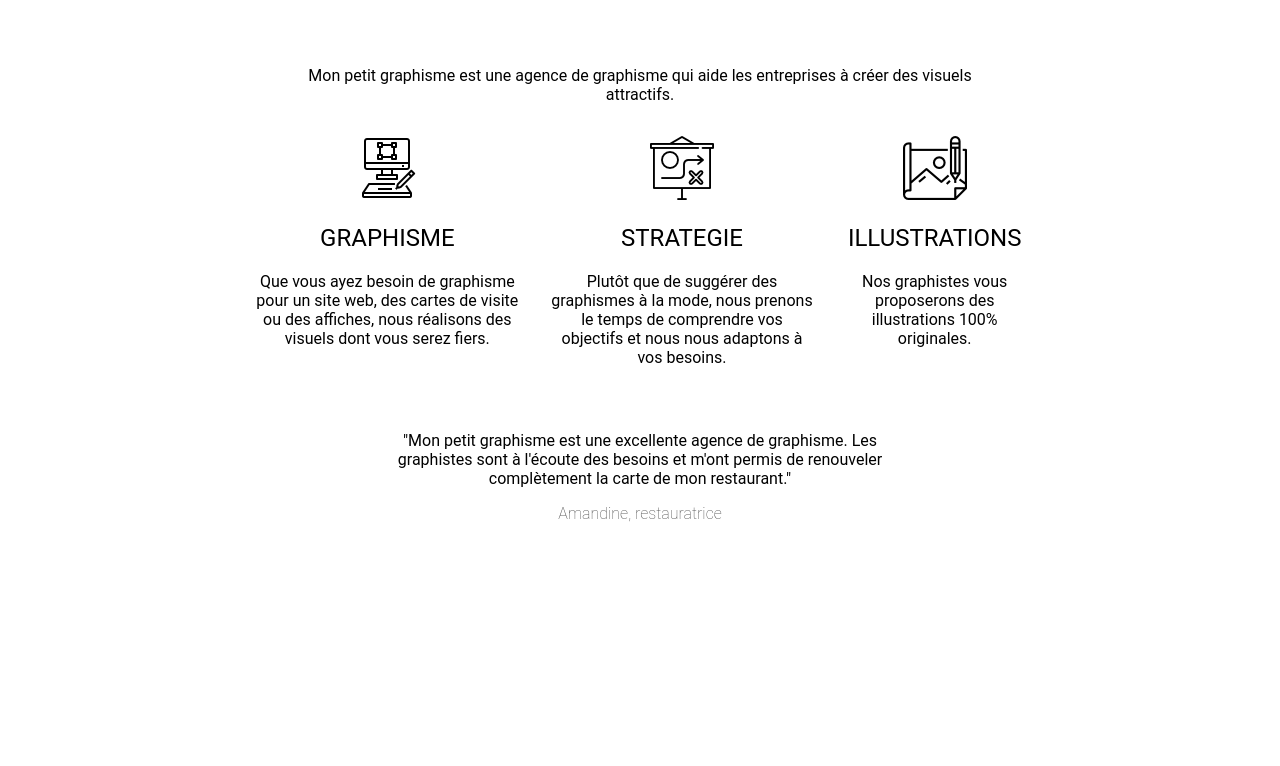
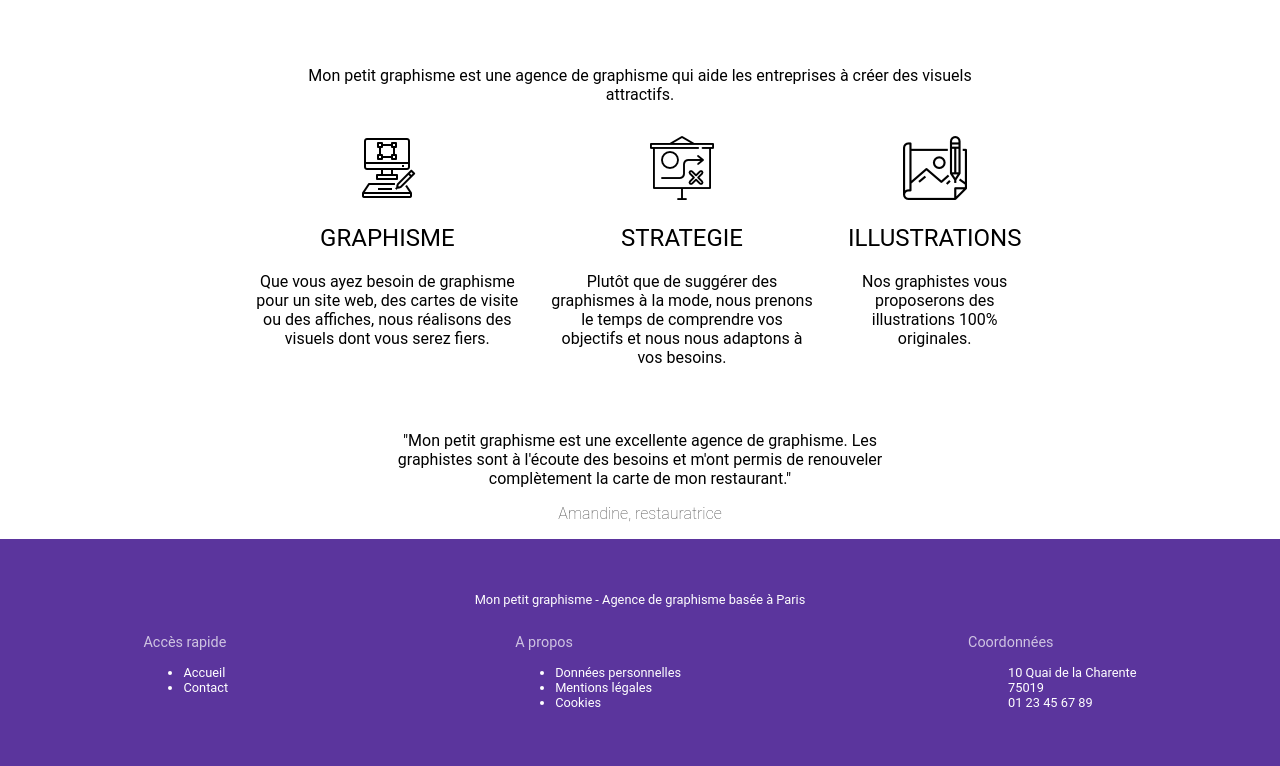
Before and after one commit to Cecilia-Giusti/DevJS_P2, a plain HTML site: page index.html in a window 1280 px wide. Shown: the part 579-1345 px from the top of the page. Before the commit the page ends 1118 px from the top, so only its background shows below. Drawn offline with Linux system fonts and the light colour scheme.

Commit message:
Add footer

```diff
--- a/index.html
+++ b/index.html
@@ -67,6 +67,36 @@
         </section>
     </main>
 
+    <footer>
+        <p class="slogan">Mon petit graphisme - Agence de graphisme basée à Paris</p>
+
+        <div id="informations">
+            <div>
+                <h3>Accès rapide</h3>
+                <ul>
+                    <li>Accueil</li>
+                    <li>Contact</li>
+                </ul>
+            </div>
+            <div>
+                <h3>A propos</h3>
+                <ul>
+                    <li>Données personnelles</li>
+                    <li>Mentions légales</li>
+                    <li>Cookies</li>
+                </ul>
+            </div>
+            <div>
+                <h3>Coordonnées</h3>
+                <ul class="coordonnée">
+                <li>10 Quai de la Charente</li>
+                <li>75019</li>
+                <li>01 23 45 67 89</li>
+            </ul>
+            </div>
+        </div>
+    </footer>
+
 </body>
 
 </html>
--- a/styles.css
+++ b/styles.css
@@ -106,3 +106,43 @@ cite {
     font-style: normal;
     opacity:0.7 ;
 }
+
+footer {
+    background-color: #5B359D;
+    color:white;
+    padding-top:40px;
+    padding-bottom:40px;
+    display:flex;
+    flex-direction: column;
+    align-items: center;
+    width:100%;
+}
+
+footer p {
+    font-size: 0.8em;
+}
+
+#informations {
+    width:100%;
+    display :flex;
+    justify-content: space-around;
+    align-items: space-around;
+}
+
+#informations h3 {
+    opacity:0.7;
+    font-size: 0.9em;
+    font-weight: 400;
+}
+
+#informations li{
+    font-size: 0.8em;
+}
+
+#informations ul {
+    margin-top:0%;
+}
+
+.coordonnée {
+    list-style: none;
+}
```
